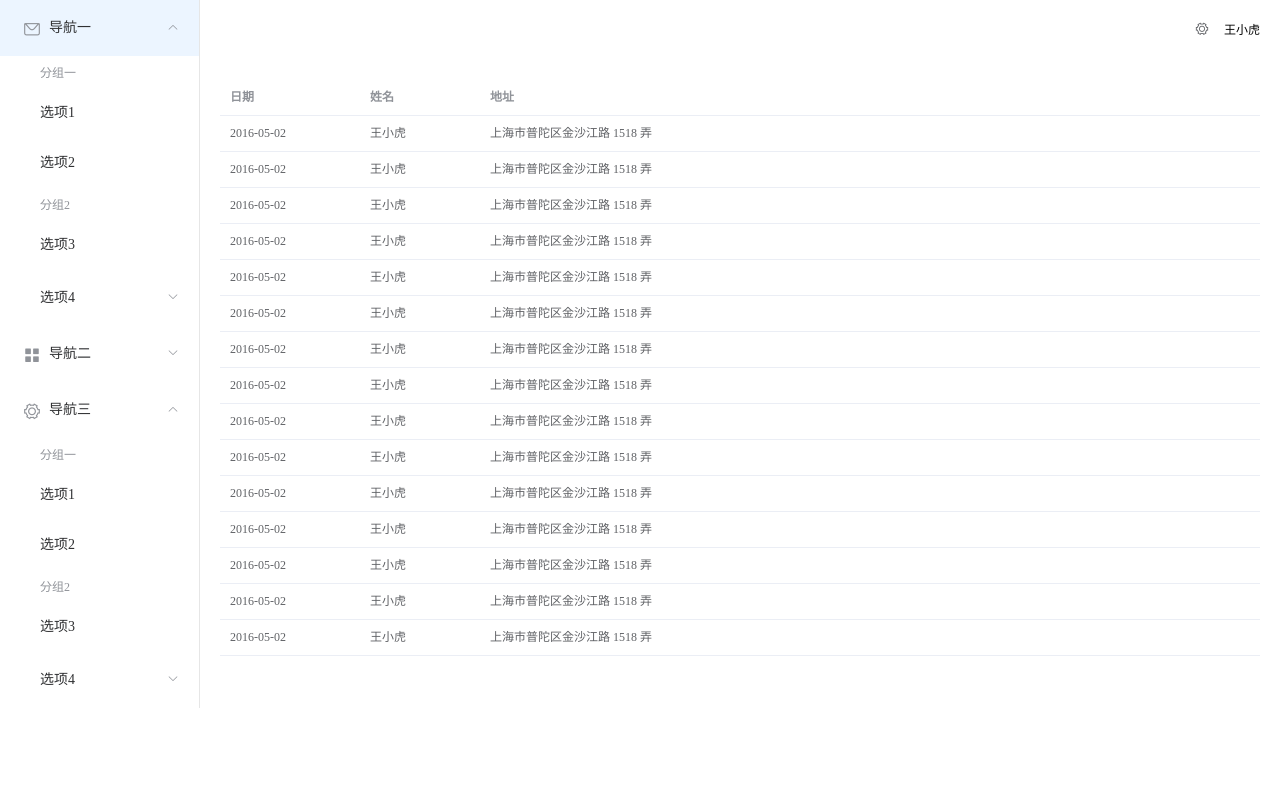
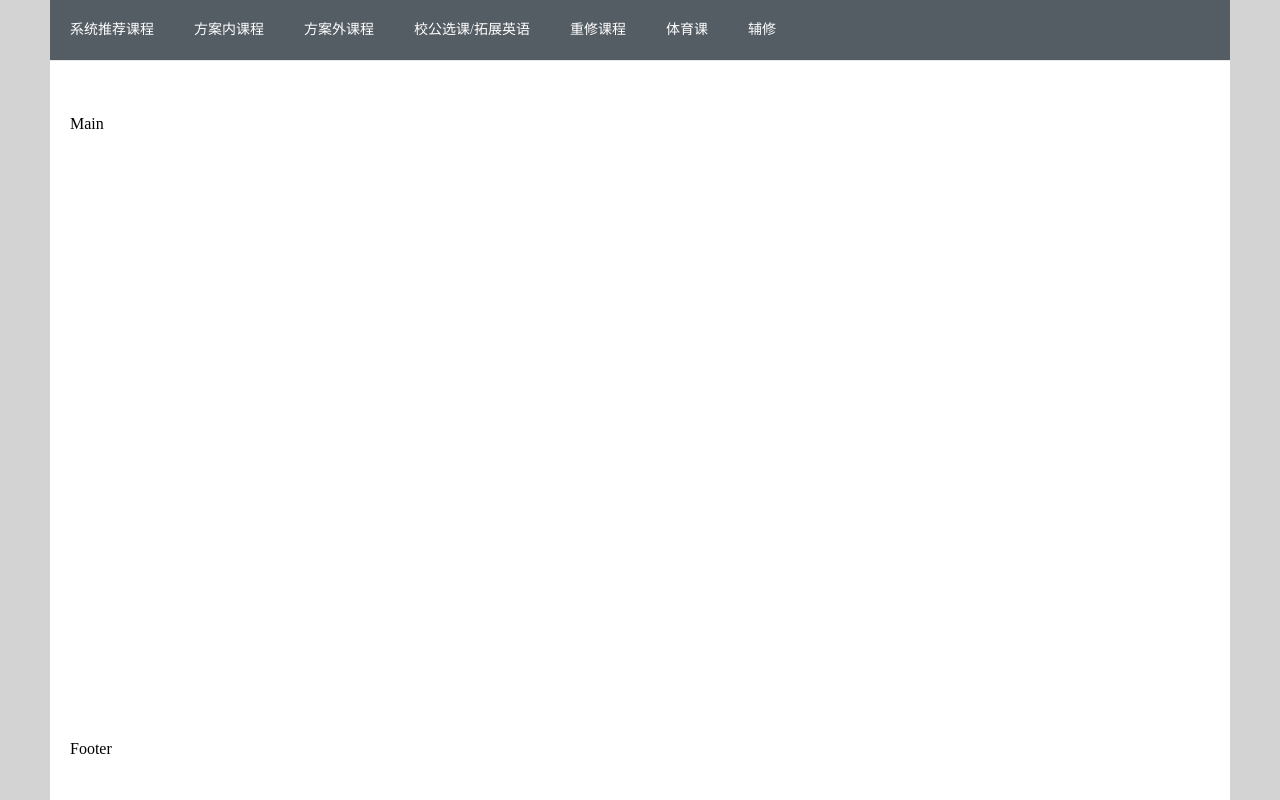
Before and after one commit to Muxindong/Student-management-background, a Vue app in the folder vue/: page / in a window 1280 px wide. Built offline with nearby package versions, Linux system fonts and the light colour scheme.

Commit message:
1月8日项目更新

```diff
--- a/vue/src/App.vue
+++ b/vue/src/App.vue
@@ -1,5 +1,5 @@
 <template>
-  <div id="app">
+  <div id="app" style="height: 100%">
     <router-view/>
   </div>
 </template>
--- a/vue/src/views/HomeView.vue
+++ b/vue/src/views/HomeView.vue
@@ -1,102 +1,125 @@
 <template>
-  <div>
-    <el-container style="height: 100%;">
-      <el-aside width="200px" style="background-color: rgb(238, 241, 246); height: 100%">
-        <el-menu :default-openeds="['1', '3']">
-          <el-submenu index="1">
-            <template slot="title"><i class="el-icon-message"></i>导航一</template>
-            <el-menu-item-group>
-              <template slot="title">分组一</template>
-              <el-menu-item index="1-1">选项1</el-menu-item>
-              <el-menu-item index="1-2">选项2</el-menu-item>
-            </el-menu-item-group>
-            <el-menu-item-group title="分组2">
-              <el-menu-item index="1-3">选项3</el-menu-item>
-            </el-menu-item-group>
-            <el-submenu index="1-4">
-              <template slot="title">选项4</template>
-              <el-menu-item index="1-4-1">选项4-1</el-menu-item>
-            </el-submenu>
-          </el-submenu>
-          <el-submenu index="2">
-            <template slot="title"><i class="el-icon-menu"></i>导航二</template>
-            <el-menu-item-group>
-              <template slot="title">分组一</template>
-              <el-menu-item index="2-1">选项1</el-menu-item>
-              <el-menu-item index="2-2">选项2</el-menu-item>
-            </el-menu-item-group>
-            <el-menu-item-group title="分组2">
-              <el-menu-item index="2-3">选项3</el-menu-item>
-            </el-menu-item-group>
-            <el-submenu index="2-4">
-              <template slot="title">选项4</template>
-              <el-menu-item index="2-4-1">选项4-1</el-menu-item>
-            </el-submenu>
-          </el-submenu>
-          <el-submenu index="3">
-            <template slot="title"><i class="el-icon-setting"></i>导航三</template>
-            <el-menu-item-group>
-              <template slot="title">分组一</template>
-              <el-menu-item index="3-1">选项1</el-menu-item>
-              <el-menu-item index="3-2">选项2</el-menu-item>
-            </el-menu-item-group>
-            <el-menu-item-group title="分组2">
-              <el-menu-item index="3-3">选项3</el-menu-item>
-            </el-menu-item-group>
-            <el-submenu index="3-4">
-              <template slot="title">选项4</template>
-              <el-menu-item index="3-4-1">选项4-1</el-menu-item>
-            </el-submenu>
-          </el-submenu>
-        </el-menu>
-      </el-aside>
+<!--  <div>-->
+<!--    <el-container style="height: 100%;">-->
+<!--      <el-aside width="200px" style="background-color: rgb(238, 241, 246); height: 100%">-->
+<!--        <el-menu :default-openeds="['1', '3']">-->
+<!--          <el-submenu index="1">-->
+<!--            <template slot="title"><i class="el-icon-message"></i>导航一</template>-->
+<!--            <el-menu-item-group>-->
+<!--              <template slot="title">分组一</template>-->
+<!--              <el-menu-item index="1-1">选项1</el-menu-item>-->
+<!--              <el-menu-item index="1-2">选项2</el-menu-item>-->
+<!--            </el-menu-item-group>-->
+<!--            <el-menu-item-group title="分组2">-->
+<!--              <el-menu-item index="1-3">选项3</el-menu-item>-->
+<!--            </el-menu-item-group>-->
+<!--            <el-submenu index="1-4">-->
+<!--              <template slot="title">选项4</template>-->
+<!--              <el-menu-item index="1-4-1">选项4-1</el-menu-item>-->
+<!--            </el-submenu>-->
+<!--          </el-submenu>-->
+<!--          <el-submenu index="2">-->
+<!--            <template slot="title"><i class="el-icon-menu"></i>导航二</template>-->
+<!--            <el-menu-item-group>-->
+<!--              <template slot="title">分组一</template>-->
+<!--              <el-menu-item index="2-1">选项1</el-menu-item>-->
+<!--              <el-menu-item index="2-2">选项2</el-menu-item>-->
+<!--            </el-menu-item-group>-->
+<!--            <el-menu-item-group title="分组2">-->
+<!--              <el-menu-item index="2-3">选项3</el-menu-item>-->
+<!--            </el-menu-item-group>-->
+<!--            <el-submenu index="2-4">-->
+<!--              <template slot="title">选项4</template>-->
+<!--              <el-menu-item index="2-4-1">选项4-1</el-menu-item>-->
+<!--            </el-submenu>-->
+<!--          </el-submenu>-->
+<!--          <el-submenu index="3">-->
+<!--            <template slot="title"><i class="el-icon-setting"></i>导航三</template>-->
+<!--            <el-menu-item-group>-->
+<!--              <template slot="title">分组一</template>-->
+<!--              <el-menu-item index="3-1">选项1</el-menu-item>-->
+<!--              <el-menu-item index="3-2">选项2</el-menu-item>-->
+<!--            </el-menu-item-group>-->
+<!--            <el-menu-item-group title="分组2">-->
+<!--              <el-menu-item index="3-3">选项3</el-menu-item>-->
+<!--            </el-menu-item-group>-->
+<!--            <el-submenu index="3-4">-->
+<!--              <template slot="title">选项4</template>-->
+<!--              <el-menu-item index="3-4-1">选项4-1</el-menu-item>-->
+<!--            </el-submenu>-->
+<!--          </el-submenu>-->
+<!--        </el-menu>-->
+<!--      </el-aside>-->
 
-      <el-container>
-        <el-header style="text-align: right; font-size: 12px; line-height: 60px">
-          <el-dropdown>
-            <i class="el-icon-setting" style="margin-right: 15px"></i>
-            <el-dropdown-menu slot="dropdown">
-              <el-dropdown-item>查看</el-dropdown-item>
-              <el-dropdown-item>新增</el-dropdown-item>
-              <el-dropdown-item>删除</el-dropdown-item>
-            </el-dropdown-menu>
-          </el-dropdown>
-          <span>王小虎</span>
-        </el-header>
+<!--      <el-container>-->
+<!--        <el-header style="text-align: right; font-size: 12px; line-height: 60px">-->
+<!--          <el-dropdown>-->
+<!--            <i class="el-icon-setting" style="margin-right: 15px"></i>-->
+<!--            <el-dropdown-menu slot="dropdown">-->
+<!--              <el-dropdown-item>查看</el-dropdown-item>-->
+<!--              <el-dropdown-item>新增</el-dropdown-item>-->
+<!--              <el-dropdown-item>删除</el-dropdown-item>-->
+<!--            </el-dropdown-menu>-->
+<!--          </el-dropdown>-->
+<!--          <span>王小虎</span>-->
+<!--        </el-header>-->
 
-        <el-main>
-          <el-table :data="tableData">
-            <el-table-column prop="date" label="日期" width="140">
-            </el-table-column>
-            <el-table-column prop="name" label="姓名" width="120">
-            </el-table-column>
-            <el-table-column prop="address" label="地址">
-            </el-table-column>
-          </el-table>
-        </el-main>
-      </el-container>
+<!--        <el-main>-->
+<!--          <el-table :data="tableData">-->
+<!--            <el-table-column prop="date" label="日期" width="140">-->
+<!--            </el-table-column>-->
+<!--            <el-table-column prop="name" label="姓名" width="120">-->
+<!--            </el-table-column>-->
+<!--            <el-table-column prop="address" label="地址">-->
+<!--            </el-table-column>-->
+<!--          </el-table>-->
+<!--        </el-main>-->
+<!--      </el-container>-->
+<!--    </el-container>-->
+<!--  </div>-->
+  <el-container style="border-left: 50px solid lightgray;border-right: 50px solid lightgray;height: 100% ;">
+    <el-container style="height: 50px;">
+<!--      <div class="line"></div>-->
+      <el-menu
+          :default-active="activeIndex2"
+          class="el-menu-demo"
+          mode="horizontal"
+          @select="handleSelect"
+          background-color="#545c64"
+          text-color="#fff"
+          active-text-color="#ffd04b">
+        <el-menu-item index="1">系统推荐课程</el-menu-item>
+        <el-menu-item index="2">方案内课程</el-menu-item>
+        <el-menu-item index="3">方案外课程</el-menu-item>
+        <el-menu-item index="4">校公选课/拓展英语</el-menu-item>
+        <el-menu-item index="5">重修课程</el-menu-item>
+        <el-menu-item index="6">体育课</el-menu-item>
+        <el-menu-item index="7">辅修</el-menu-item>
+<!--        <el-menu-item index="1" ></el-menu-item>-->
+<!--        <el-submenu index="2"></el-submenu>-->
+<!--        <el-menu-item index="3" >消息中心</el-menu-item>-->
+<!--        <el-menu-item index="4"><a href="https://www.ele.me" target="_blank">订单管理</a></el-menu-item>-->
+      </el-menu>
+      <el-header></el-header>
     </el-container>
-  </div>
+    <el-main style="height: 600px;">Main</el-main>
+    <el-footer>Footer</el-footer>
+  </el-container>
 </template>
 
 <script>
-// @ is an alias to /src
-import HelloWorld from '@/components/HelloWorld.vue'
 
 export default {
   name: 'HomeView',
-  components: {
-    HelloWorld
-  },
   data(){
-    const item = {
-      date: '2016-05-02',
-      name: '王小虎',
-      address: '上海市普陀区金沙江路 1518 弄'
-    };
+    // const item = {
+    //   date: '2016-05-02',
+    //   name: '王小虎',
+    //   address: '上海市普陀区金沙江路 1518 弄'
+    // };
     return{
-      tableData: Array(15).fill(item),
-      msg:"hello Mu"
+      // tableData: Array(15).fill(item),
+      // msg:"hello Mu"
     }
   }
 }
```
Also changed, not shown: vue/src/views/homepage.vue (added, +17 -0 lines), 1 other file (tests, documents, lock files or other folders).
